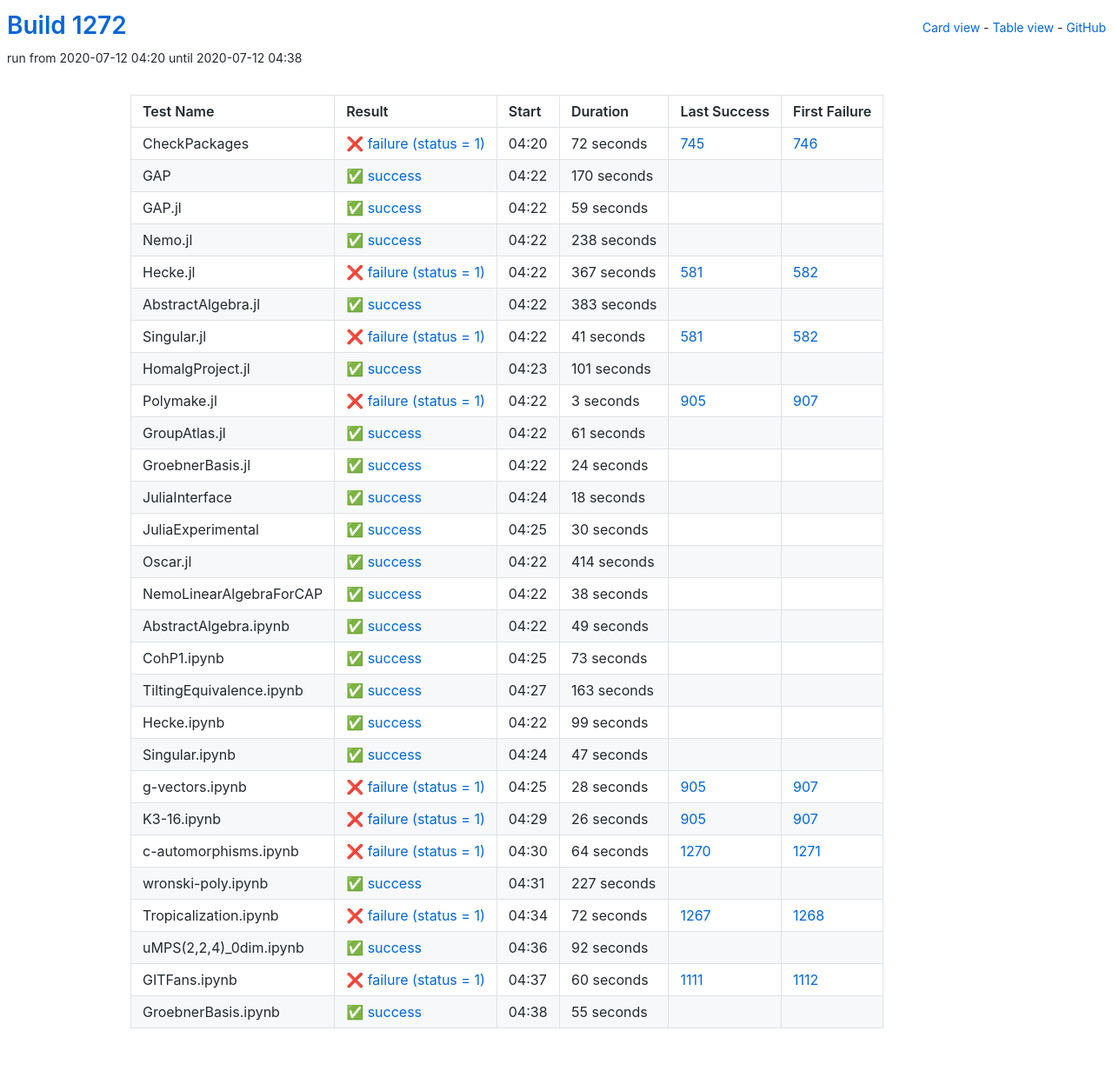
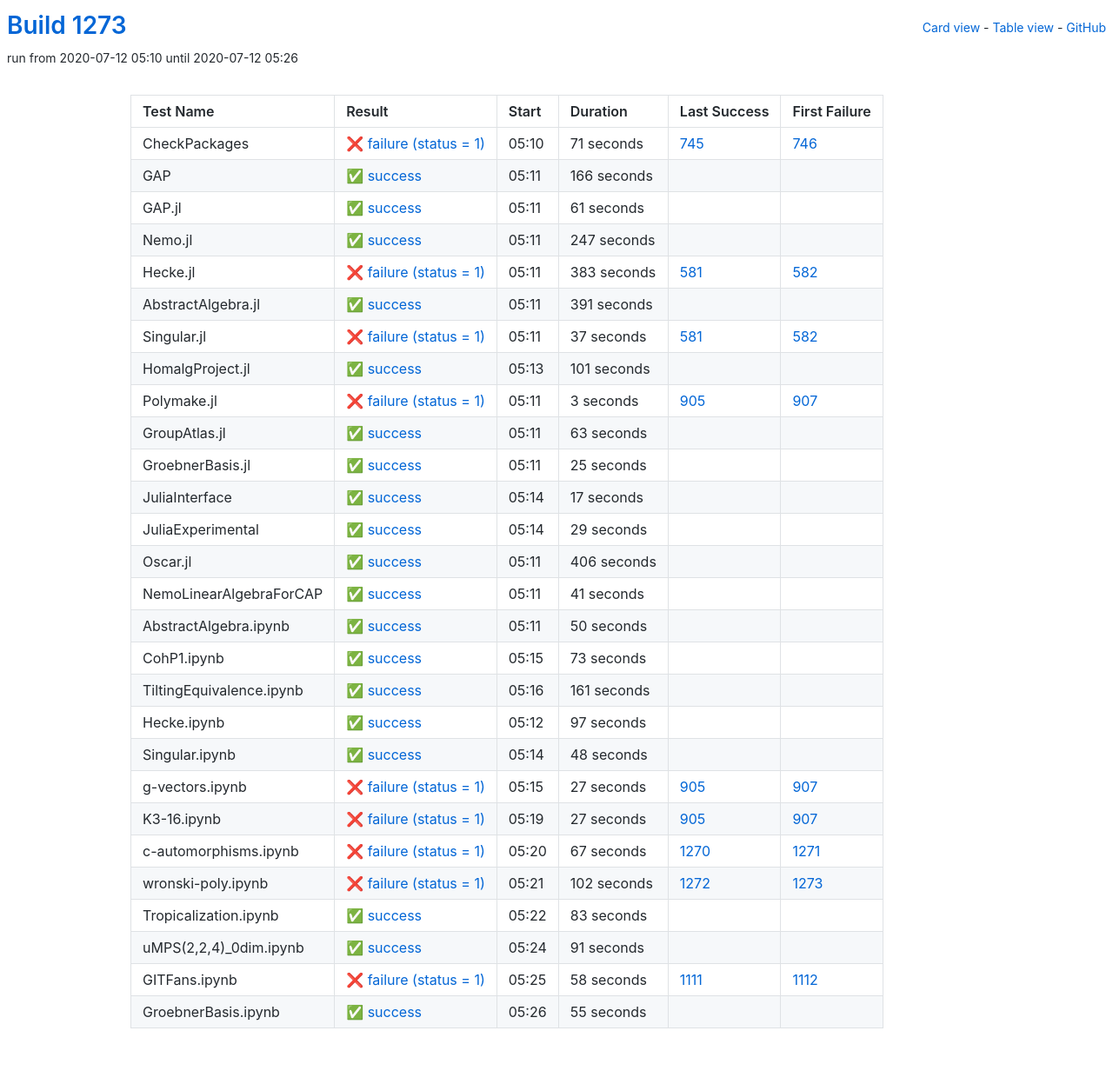
Before and after one commit to oscar-system/oscar-ci-status-1.4, a Jekyll site: the page built from table.html, in a window 1280 px wide. Shown: the whole page at 87% size. Built offline with Jekyll 4.4.1, drawn with Linux system fonts in a browser that asks for light colours.

Commit message:
Build #1273

```diff
--- a/_data/ci.yml
+++ b/_data/ci.yml
@@ -1,6 +1,6 @@
 ---
-build: 1272
-build_url: https://oscarci.mathematik.uni-kl.de/job/oscar-julia-1.4/1272/
+build: 1273
+build_url: https://oscarci.mathematik.uni-kl.de/job/oscar-julia-1.4/1273/
 job: oscar-julia-1.4
 organization: oscar-system
 repo: oscar-ci-status-1.4
@@ -8,92 +8,92 @@ repourl: https://github.com/oscar-system/oscar-ci-status-1.4
 tests:
 - name: CheckPackages
   id: checkpackages
-  log: https://oscarci.mathematik.uni-kl.de/job/oscar-julia-1.4/1272/artifact/logs/build-1272/CheckPackages.log
-  start: 2020-07-12 04:20
+  log: https://oscarci.mathematik.uni-kl.de/job/oscar-julia-1.4/1273/artifact/logs/build-1273/CheckPackages.log
+  start: 2020-07-12 05:10
   success: false
   exitcode: 1
   status: failure
-  duration: 72
+  duration: 71
   last_success: 745
   last_success_url: https://oscarci.mathematik.uni-kl.de/job/oscar-julia-1.4/745/
   first_failure: 746
   first_failure_url: https://oscarci.mathematik.uni-kl.de/job/oscar-julia-1.4/746/
 - name: GAP
   id: gap
-  log: https://oscarci.mathematik.uni-kl.de/job/oscar-julia-1.4/1272/artifact/logs/build-1272/GAP.log
-  start: 2020-07-12 04:22
+  log: https://oscarci.mathematik.uni-kl.de/job/oscar-julia-1.4/1273/artifact/logs/build-1273/GAP.log
+  start: 2020-07-12 05:11
   success: true
   exitcode: 0
   status: success
-  duration: 170
+  duration: 166
   last_success: false
   last_success_url:
   first_failure: false
   first_failure_url:
 - name: GAP.jl
   id: gap-jl
-  log: https://oscarci.mathematik.uni-kl.de/job/oscar-julia-1.4/1272/artifact/logs/build-1272/GAP.jl.log
-  start: 2020-07-12 04:22
+  log: https://oscarci.mathematik.uni-kl.de/job/oscar-julia-1.4/1273/artifact/logs/build-1273/GAP.jl.log
+  start: 2020-07-12 05:11
   success: true
   exitcode: 0
   status: success
-  duration: 59
+  duration: 61
   last_success: false
   last_success_url:
   first_failure: false
   first_failure_url:
 - name: Nemo.jl
   id: nemo-jl
-  log: https://oscarci.mathematik.uni-kl.de/job/oscar-julia-1.4/1272/artifact/logs/build-1272/Nemo.jl.log
-  start: 2020-07-12 04:22
+  log: https://oscarci.mathematik.uni-kl.de/job/oscar-julia-1.4/1273/artifact/logs/build-1273/Nemo.jl.log
+  start: 2020-07-12 05:11
   success: true
   exitcode: 0
   status: success
-  duration: 238
+  duration: 247
   last_success: false
   last_success_url:
   first_failure: false
   first_failure_url:
 - name: Hecke.jl
   id: hecke-jl
-  log: https://oscarci.mathematik.uni-kl.de/job/oscar-julia-1.4/1272/artifact/logs/build-1272/Hecke.jl.log
-  start: 2020-07-12 04:22
+  log: https://oscarci.mathematik.uni-kl.de/job/oscar-julia-1.4/1273/artifact/logs/build-1273/Hecke.jl.log
+  start: 2020-07-12 05:11
   success: false
   exitcode: 1
   status: failure
-  duration: 367
+  duration: 383
   last_success: 581
   last_success_url: https://oscarci.mathematik.uni-kl.de/job/oscar-julia-1.4/581/
   first_failure: 582
   first_failure_url: https://oscarci.mathematik.uni-kl.de/job/oscar-julia-1.4/582/
 - name: AbstractAlgebra.jl
   id: abstractalgebra-jl
-  log: https://oscarci.mathematik.uni-kl.de/job/oscar-julia-1.4/1272/artifact/logs/build-1272/AbstractAlgebra.jl.log
-  start: 2020-07-12 04:22
+  log: https://oscarci.mathematik.uni-kl.de/job/oscar-julia-1.4/1273/artifact/logs/build-1273/AbstractAlgebra.jl.log
+  start: 2020-07-12 05:11
   success: true
   exitcode: 0
   status: success
-  duration: 383
+  duration: 391
   last_success: false
   last_success_url:
   first_failure: false
   first_failure_url:
 - name: Singular.jl
   id: singular-jl
-  log: https://oscarci.mathematik.uni-kl.de/job/oscar-julia-1.4/1272/artifact/logs/build-1272/Singular.jl.log
-  start: 2020-07-12 04:22
+  log: https://oscarci.mathematik.uni-kl.de/job/oscar-julia-1.4/1273/artifact/logs/build-1273/Singular.jl.log
+  start: 2020-07-12 05:11
   success: false
   exitcode: 1
   status: failure
-  duration: 41
+  duration: 37
   last_success: 581
   last_success_url: https://oscarci.mathematik.uni-kl.de/job/oscar-julia-1.4/581/
   first_failure: 582
   first_failure_url: https://oscarci.mathematik.uni-kl.de/job/oscar-julia-1.4/582/
 - name: HomalgProject.jl
   id: homalgproject-jl
-  log: https://oscarci.mathematik.uni-kl.de/job/oscar-julia-1.4/1272/artifact/logs/build-1272/HomalgProject.jl.log
-  start: 2020-07-12 04:23
+  log: https://oscarci.mathematik.uni-kl.de/job/oscar-julia-1.4/1273/artifact/logs/build-1273/HomalgProject.jl.log
+  start: 2020-07-12 05:13
   success: true
   exitcode: 0
   status: success
@@ -104,8 +104,8 @@ tests:
   first_failure_url:
 - name: Polymake.jl
   id: polymake-jl
-  log: https://oscarci.mathematik.uni-kl.de/job/oscar-julia-1.4/1272/artifact/logs/build-1272/Polymake.jl.log
-  start: 2020-07-12 04:22
+  log: https://oscarci.mathematik.uni-kl.de/job/oscar-julia-1.4/1273/artifact/logs/build-1273/Polymake.jl.log
+  start: 2020-07-12 05:11
   success: false
   exitcode: 1
   status: failure
@@ -116,92 +116,92 @@ tests:
   first_failure_url: https://oscarci.mathematik.uni-kl.de/job/oscar-julia-1.4/907/
 - name: GroupAtlas.jl
   id: groupatlas-jl
-  log: https://oscarci.mathematik.uni-kl.de/job/oscar-julia-1.4/1272/artifact/logs/build-1272/GroupAtlas.jl.log
-  start: 2020-07-12 04:22
+  log: https://oscarci.mathematik.uni-kl.de/job/oscar-julia-1.4/1273/artifact/logs/build-1273/GroupAtlas.jl.log
+  start: 2020-07-12 05:11
   success: true
   exitcode: 0
   status: success
-  duration: 61
+  duration: 63
   last_success: false
   last_success_url:
   first_failure: false
   first_failure_url:
 - name: GroebnerBasis.jl
   id: groebnerbasis-jl
-  log: https://oscarci.mathematik.uni-kl.de/job/oscar-julia-1.4/1272/artifact/logs/build-1272/GroebnerBasis.jl.log
-  start: 2020-07-12 04:22
+  log: https://oscarci.mathematik.uni-kl.de/job/oscar-julia-1.4/1273/artifact/logs/build-1273/GroebnerBasis.jl.log
+  start: 2020-07-12 05:11
   success: true
   exitcode: 0
   status: success
-  duration: 24
+  duration: 25
   last_success: false
   last_success_url:
   first_failure: false
   first_failure_url:
 - name: JuliaInterface
   id: juliainterface
-  log: https://oscarci.mathematik.uni-kl.de/job/oscar-julia-1.4/1272/artifact/logs/build-1272/JuliaInterface.log
-  start: 2020-07-12 04:24
+  log: https://oscarci.mathematik.uni-kl.de/job/oscar-julia-1.4/1273/artifact/logs/build-1273/JuliaInterface.log
+  start: 2020-07-12 05:14
   success: true
   exitcode: 0
   status: success
-  duration: 18
+  duration: 17
   last_success: false
   last_success_url:
   first_failure: false
   first_failure_url:
 - name: JuliaExperimental
   id: juliaexperimental
-  log: https://oscarci.mathematik.uni-kl.de/job/oscar-julia-1.4/1272/artifact/logs/build-1272/JuliaExperimental.log
-  start: 2020-07-12 04:25
+  log: https://oscarci.mathematik.uni-kl.de/job/oscar-julia-1.4/1273/artifact/logs/build-1273/JuliaExperimental.log
+  start: 2020-07-12 05:14
   success: true
   exitcode: 0
   status: success
-  duration: 30
+  duration: 29
   last_success: false
   last_success_url:
   first_failure: false
   first_failure_url:
 - name: Oscar.jl
   id: oscar-jl
-  log: https://oscarci.mathematik.uni-kl.de/job/oscar-julia-1.4/1272/artifact/logs/build-1272/Oscar.jl.log
-  start: 2020-07-12 04:22
+  log: https://oscarci.mathematik.uni-kl.de/job/oscar-julia-1.4/1273/artifact/logs/build-1273/Oscar.jl.log
+  start: 2020-07-12 05:11
   success: true
   exitcode: 0
   status: success
-  duration: 414
+  duration: 406
   last_success: false
   last_success_url:
   first_failure: false
   first_failure_url:
 - name: NemoLinearAlgebraForCAP
   id: nemolinearalgebraforcap
-  log: https://oscarci.mathematik.uni-kl.de/job/oscar-julia-1.4/1272/artifact/logs/build-1272/NemoLinearAlgebraForCAP.log
-  start: 2020-07-12 04:22
+  log: https://oscarci.mathematik.uni-kl.de/job/oscar-julia-1.4/1273/artifact/logs/build-1273/NemoLinearAlgebraForCAP.log
+  start: 2020-07-12 05:11
   success: true
   exitcode: 0
   status: success
-  duration: 38
+  duration: 41
   last_success: false
   last_success_url:
   first_failure: false
   first_failure_url:
 - name: AbstractAlgebra.ipynb
   id: abstractalgebra-ipynb
-  log: https://oscarci.mathematik.uni-kl.de/job/oscar-julia-1.4/1272/artifact/logs/build-1272/AbstractAlgebra.ipynb.log
-  start: 2020-07-12 04:22
+  log: https://oscarci.mathematik.uni-kl.de/job/oscar-julia-1.4/1273/artifact/logs/build-1273/AbstractAlgebra.ipynb.log
+  start: 2020-07-12 05:11
   success: true
   exitcode: 0
   status: success
-  duration: 49
+  duration: 50
   last_success: false
   last_success_url:
   first_failure: false
   first_failure_url:
 - name: CohP1.ipynb
   id: cohp1-ipynb
-  log: https://oscarci.mathematik.uni-kl.de/job/oscar-julia-1.4/1272/artifact/logs/build-1272/CohP1.ipynb.log
-  start: 2020-07-12 04:25
+  log: https://oscarci.mathematik.uni-kl.de/job/oscar-julia-1.4/1273/artifact/logs/build-1273/CohP1.ipynb.log
+  start: 2020-07-12 05:15
   success: true
   exitcode: 0
   status: success
@@ -212,128 +212,128 @@ tests:
   first_failure_url:
 - name: TiltingEquivalence.ipynb
   id: tiltingequivalence-ipynb
-  log: https://oscarci.mathematik.uni-kl.de/job/oscar-julia-1.4/1272/artifact/logs/build-1272/TiltingEquivalence.ipynb.log
-  start: 2020-07-12 04:27
+  log: https://oscarci.mathematik.uni-kl.de/job/oscar-julia-1.4/1273/artifact/logs/build-1273/TiltingEquivalence.ipynb.log
+  start: 2020-07-12 05:16
   success: true
   exitcode: 0
   status: success
-  duration: 163
+  duration: 161
   last_success: false
   last_success_url:
   first_failure: false
   first_failure_url:
 - name: Hecke.ipynb
   id: hecke-ipynb
-  log: https://oscarci.mathematik.uni-kl.de/job/oscar-julia-1.4/1272/artifact/logs/build-1272/Hecke.ipynb.log
-  start: 2020-07-12 04:22
+  log: https://oscarci.mathematik.uni-kl.de/job/oscar-julia-1.4/1273/artifact/logs/build-1273/Hecke.ipynb.log
+  start: 2020-07-12 05:12
   success: true
   exitcode: 0
   status: success
-  duration: 99
+  duration: 97
   last_success: false
   last_success_url:
   first_failure: false
   first_failure_url:
 - name: Singular.ipynb
   id: singular-ipynb
-  log: https://oscarci.mathematik.uni-kl.de/job/oscar-julia-1.4/1272/artifact/logs/build-1272/Singular.ipynb.log
-  start: 2020-07-12 04:24
+  log: https://oscarci.mathematik.uni-kl.de/job/oscar-julia-1.4/1273/artifact/logs/build-1273/Singular.ipynb.log
+  start: 2020-07-12 05:14
   success: true
   exitcode: 0
   status: success
-  duration: 47
+  duration: 48
   last_success: false
   last_success_url:
   first_failure: false
   first_failure_url:
 - name: g-vectors.ipynb
   id: g-vectors-ipynb
-  log: https://oscarci.mathematik.uni-kl.de/job/oscar-julia-1.4/1272/artifact/logs/build-1272/g-vectors.ipynb.log
-  start: 2020-07-12 04:25
+  log: https://oscarci.mathematik.uni-kl.de/job/oscar-julia-1.4/1273/artifact/logs/build-1273/g-vectors.ipynb.log
+  start: 2020-07-12 05:15
   success: false
   exitcode: 1
   status: failure
-  duration: 28
+  duration: 27
   last_success: 905
   last_success_url: https://oscarci.mathematik.uni-kl.de/job/oscar-julia-1.4/905/
   first_failure: 907
   first_failure_url: https://oscarci.mathematik.uni-kl.de/job/oscar-julia-1.4/907/
 - name: K3-16.ipynb
   id: k3-16-ipynb
-  log: https://oscarci.mathematik.uni-kl.de/job/oscar-julia-1.4/1272/artifact/logs/build-1272/K3-16.ipynb.log
-  start: 2020-07-12 04:29
+  log: https://oscarci.mathematik.uni-kl.de/job/oscar-julia-1.4/1273/artifact/logs/build-1273/K3-16.ipynb.log
+  start: 2020-07-12 05:19
   success: false
   exitcode: 1
   status: failure
-  duration: 26
+  duration: 27
   last_success: 905
   last_success_url: https://oscarci.mathematik.uni-kl.de/job/oscar-julia-1.4/905/
   first_failure: 907
   first_failure_url: https://oscarci.mathematik.uni-kl.de/job/oscar-julia-1.4/907/
 - name: c-automorphisms.ipynb
   id: c-automorphisms-ipynb
-  log: https://oscarci.mathematik.uni-kl.de/job/oscar-julia-1.4/1272/artifact/logs/build-1272/c-automorphisms.ipynb.log
-  start: 2020-07-12 04:30
+  log: https://oscarci.mathematik.uni-kl.de/job/oscar-julia-1.4/1273/artifact/logs/build-1273/c-automorphisms.ipynb.log
+  start: 2020-07-12 05:20
   success: false
   exitcode: 1
   status: failure
-  duration: 64
+  duration: 67
   last_success: 1270
   last_success_url: https://oscarci.mathematik.uni-kl.de/job/oscar-julia-1.4/1270/
   first_failure: 1271
   first_failure_url: https://oscarci.mathematik.uni-kl.de/job/oscar-julia-1.4/1271/
 - name: wronski-poly.ipynb
   id: wronski-poly-ipynb
-  log: https://oscarci.mathematik.uni-kl.de/job/oscar-julia-1.4/1272/artifact/logs/build-1272/wronski-poly.ipynb.log
-  start: 2020-07-12 04:31
+  log: https://oscarci.mathematik.uni-kl.de/job/oscar-julia-1.4/1273/artifact/logs/build-1273/wronski-poly.ipynb.log
+  start: 2020-07-12 05:21
+  success: false
+  exitcode: 1
+  status: failure
+  duration: 102
+  last_success: 1272
+  last_success_url: https://oscarci.mathematik.uni-kl.de/job/oscar-julia-1.4/1272/
+  first_failure: 1273
+  first_failure_url: https://oscarci.mathematik.uni-kl.de/job/oscar-julia-1.4/1273/
+- name: Tropicalization.ipynb
+  id: tropicalization-ipynb
+  log: https://oscarci.mathematik.uni-kl.de/job/oscar-julia-1.4/1273/artifact/logs/build-1273/Tropicalization.ipynb.log
+  start: 2020-07-12 05:22
   success: true
   exitcode: 0
   status: success
-  duration: 227
+  duration: 83
   last_success: false
   last_success_url:
   first_failure: false
   first_failure_url:
-- name: Tropicalization.ipynb
-  id: tropicalization-ipynb
-  log: https://oscarci.mathematik.uni-kl.de/job/oscar-julia-1.4/1272/artifact/logs/build-1272/Tropicalization.ipynb.log
-  start: 2020-07-12 04:34
-  success: false
-  exitcode: 1
-  status: failure
-  duration: 72
-  last_success: 1267
-  last_success_url: https://oscarci.mathematik.uni-kl.de/job/oscar-julia-1.4/1267/
-  first_failure: 1268
-  first_failure_url: https://oscarci.mathematik.uni-kl.de/job/oscar-julia-1.4/1268/
 - name: uMPS(2,2,4)_0dim.ipynb
   id: umps-2-2-4-0dim-ipynb
-  log: https://oscarci.mathematik.uni-kl.de/job/oscar-julia-1.4/1272/artifact/logs/build-1272/uMPS-2-2-4-_0dim.ipynb.log
-  start: 2020-07-12 04:36
+  log: https://oscarci.mathematik.uni-kl.de/job/oscar-julia-1.4/1273/artifact/logs/build-1273/uMPS-2-2-4-_0dim.ipynb.log
+  start: 2020-07-12 05:24
   success: true
   exitcode: 0
   status: success
-  duration: 92
+  duration: 91
   last_success: false
   last_success_url:
   first_failure: false
   first_failure_url:
 - name: GITFans.ipynb
   id: gitfans-ipynb
-  log: https://oscarci.mathematik.uni-kl.de/job/oscar-julia-1.4/1272/artifact/logs/build-1272/GITFans.ipynb.log
-  start: 2020-07-12 04:37
+  log: https://oscarci.mathematik.uni-kl.de/job/oscar-julia-1.4/1273/artifact/logs/build-1273/GITFans.ipynb.log
+  start: 2020-07-12 05:25
   success: false
   exitcode: 1
   status: failure
-  duration: 60
+  duration: 58
   last_success: 1111
   last_success_url: https://oscarci.mathematik.uni-kl.de/job/oscar-julia-1.4/1111/
   first_failure: 1112
   first_failure_url: https://oscarci.mathematik.uni-kl.de/job/oscar-julia-1.4/1112/
 - name: GroebnerBasis.ipynb
   id: groebnerbasis-ipynb
-  log: https://oscarci.mathematik.uni-kl.de/job/oscar-julia-1.4/1272/artifact/logs/build-1272/GroebnerBasis.ipynb.log
-  start: 2020-07-12 04:38
+  log: https://oscarci.mathematik.uni-kl.de/job/oscar-julia-1.4/1273/artifact/logs/build-1273/GroebnerBasis.ipynb.log
+  start: 2020-07-12 05:26
   success: true
   exitcode: 0
   status: success
```
Also changed, not shown: README.md.
